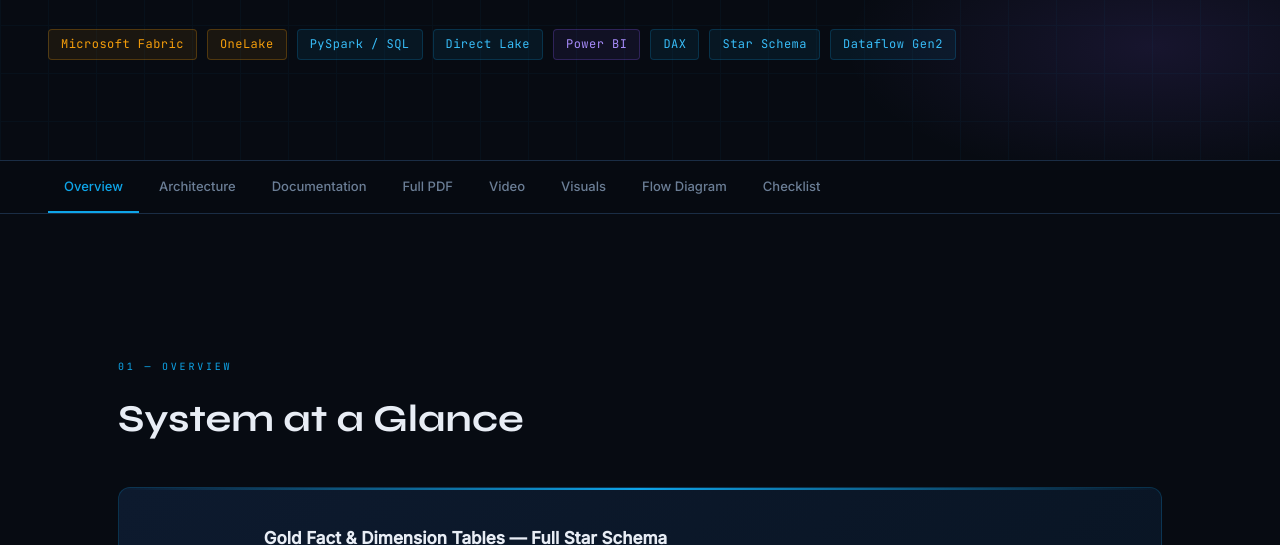
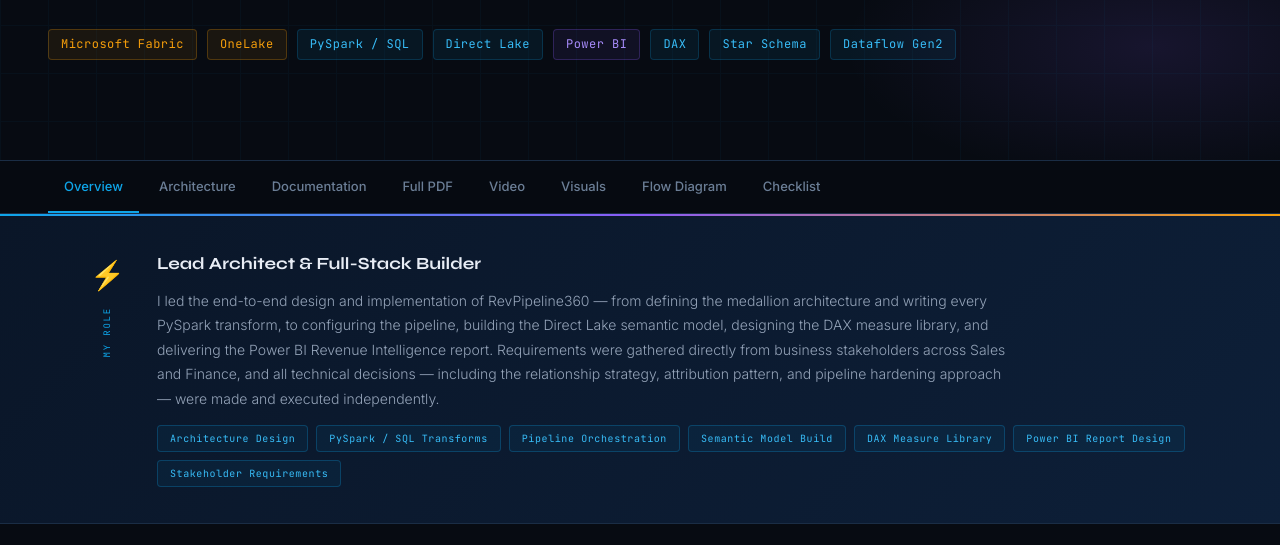
Before and after one commit to ChukwuemekaAnthony/ChukwuemekaAnthony, a plain HTML site: page revpipeline360/index.html in a window 1280 px wide. Shown: the part 407-952 px from the top of the page. Drawn offline with Linux system fonts and the light colour scheme; a script that the page names is missing.

Commit message:
Add files via upload

```diff
--- a/revpipeline360/index.html
+++ b/revpipeline360/index.html
@@ -106,6 +106,35 @@
     .impact-num { font-family: 'Syne', sans-serif; font-size: 56px; font-weight: 800; color: var(--accent); line-height: 1; flex-shrink: 0; }
     .impact-text h3 { font-size: 17px; font-weight: 600; color: var(--text); margin-bottom: 6px; }
     .impact-text p { font-size: 14px; color: var(--muted); max-width: 540px; }
+
+    /* ── Role Strip ── */
+    .role-strip {
+      background: linear-gradient(135deg, #0a1628 0%, #0d1f38 100%);
+      border-bottom: 1px solid var(--border);
+      padding: 36px 48px;
+      position: relative; overflow: hidden;
+    }
+    .role-strip::before {
+      content: ''; position: absolute; top: 0; left: 0; right: 0; height: 2px;
+      background: linear-gradient(90deg, var(--accent), var(--purple), var(--gold));
+    }
+    .role-inner { max-width: 1100px; margin: 0 auto; display: grid; grid-template-columns: auto 1fr; gap: 32px; align-items: start; }
+    .role-label-col { display: flex; flex-direction: column; align-items: center; gap: 8px; padding-top: 2px; }
+    .role-icon { font-size: 28px; }
+    .role-tag {
+      font-family: 'JetBrains Mono', monospace; font-size: 9px; letter-spacing: .2em;
+      text-transform: uppercase; color: var(--accent); writing-mode: vertical-rl;
+      transform: rotate(180deg); white-space: nowrap;
+    }
+    .role-content h3 { font-family: 'Syne', sans-serif; font-size: 17px; font-weight: 700; color: var(--text); margin-bottom: 10px; }
+    .role-content p { font-size: 14px; color: #94a3b8; line-height: 1.75; margin-bottom: 0; max-width: 860px; }
+    .role-pills { display: flex; flex-wrap: wrap; gap: 8px; margin-top: 14px; }
+    .role-pill {
+      font-family: 'JetBrains Mono', monospace; font-size: 10px; letter-spacing: .06em;
+      padding: 4px 12px; border-radius: 4px; border: 1px solid rgba(14,165,233,.25);
+      color: var(--accent2); background: rgba(14,165,233,.06);
+    }
+    @media(max-width:640px){ .role-strip{ padding: 24px 20px; } .role-inner{ grid-template-columns: 1fr; } .role-label-col{ flex-direction: row; } .role-tag{ writing-mode: horizontal-tb; transform: none; } }
 
     /* ── KPI Strip ── */
     .kpi-strip { display: grid; grid-template-columns: repeat(auto-fit, minmax(160px, 1fr)); gap: 16px; margin-bottom: 44px; }
@@ -245,6 +274,28 @@
   <a href="#diagram">Flow Diagram</a>
   <a href="#checklist">Checklist</a>
 </nav>
+
+<div class="role-strip">
+  <div class="role-inner">
+    <div class="role-label-col">
+      <div class="role-icon">⚡</div>
+      <div class="role-tag">My Role</div>
+    </div>
+    <div class="role-content">
+      <h3>Lead Architect &amp; Full-Stack Builder</h3>
+      <p>I led the end-to-end design and implementation of RevPipeline360 — from defining the medallion architecture and writing every PySpark transform, to configuring the pipeline, building the Direct Lake semantic model, designing the DAX measure library, and delivering the Power BI Revenue Intelligence report. Requirements were gathered directly from business stakeholders across Sales and Finance, and all technical decisions — including the relationship strategy, attribution pattern, and pipeline hardening approach — were made and executed independently.</p>
+      <div class="role-pills">
+        <span class="role-pill">Architecture Design</span>
+        <span class="role-pill">PySpark / SQL Transforms</span>
+        <span class="role-pill">Pipeline Orchestration</span>
+        <span class="role-pill">Semantic Model Build</span>
+        <span class="role-pill">DAX Measure Library</span>
+        <span class="role-pill">Power BI Report Design</span>
+        <span class="role-pill">Stakeholder Requirements</span>
+      </div>
+    </div>
+  </div>
+</div>
 
 <main>
 
```
